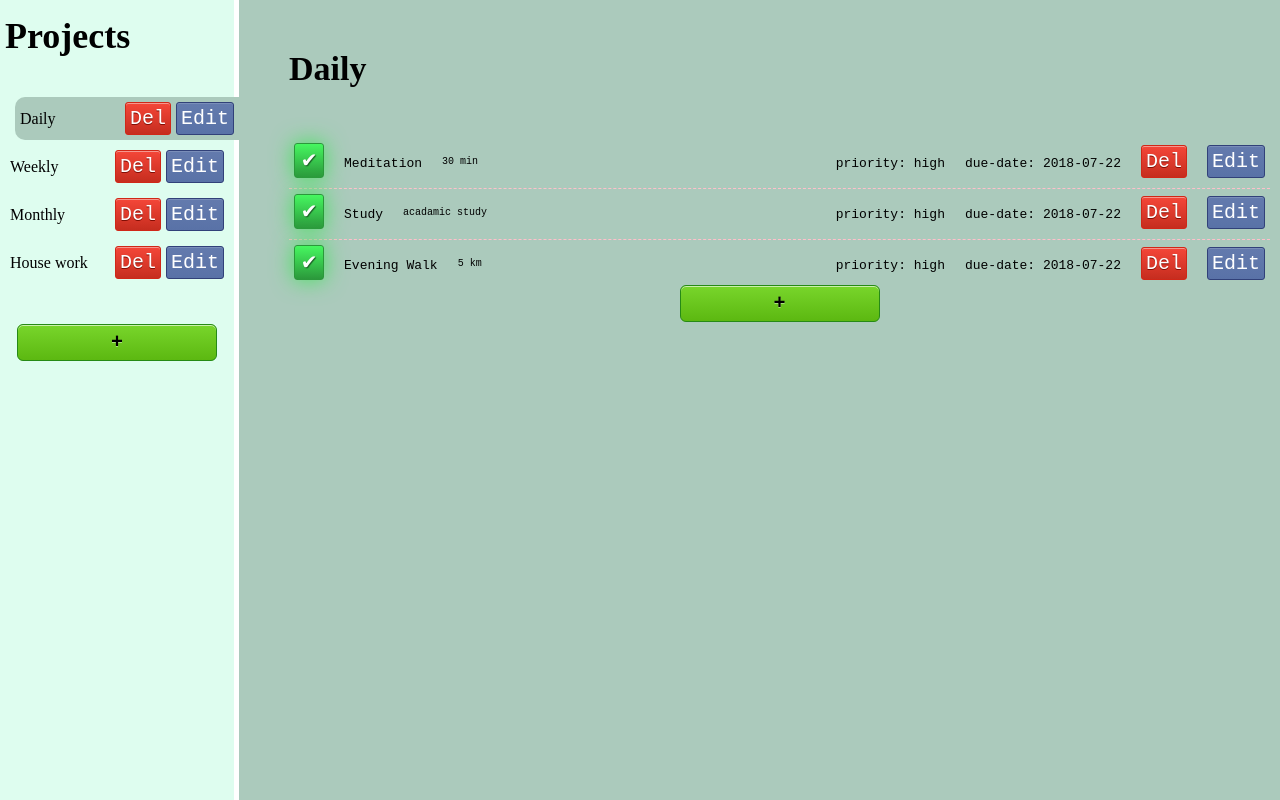
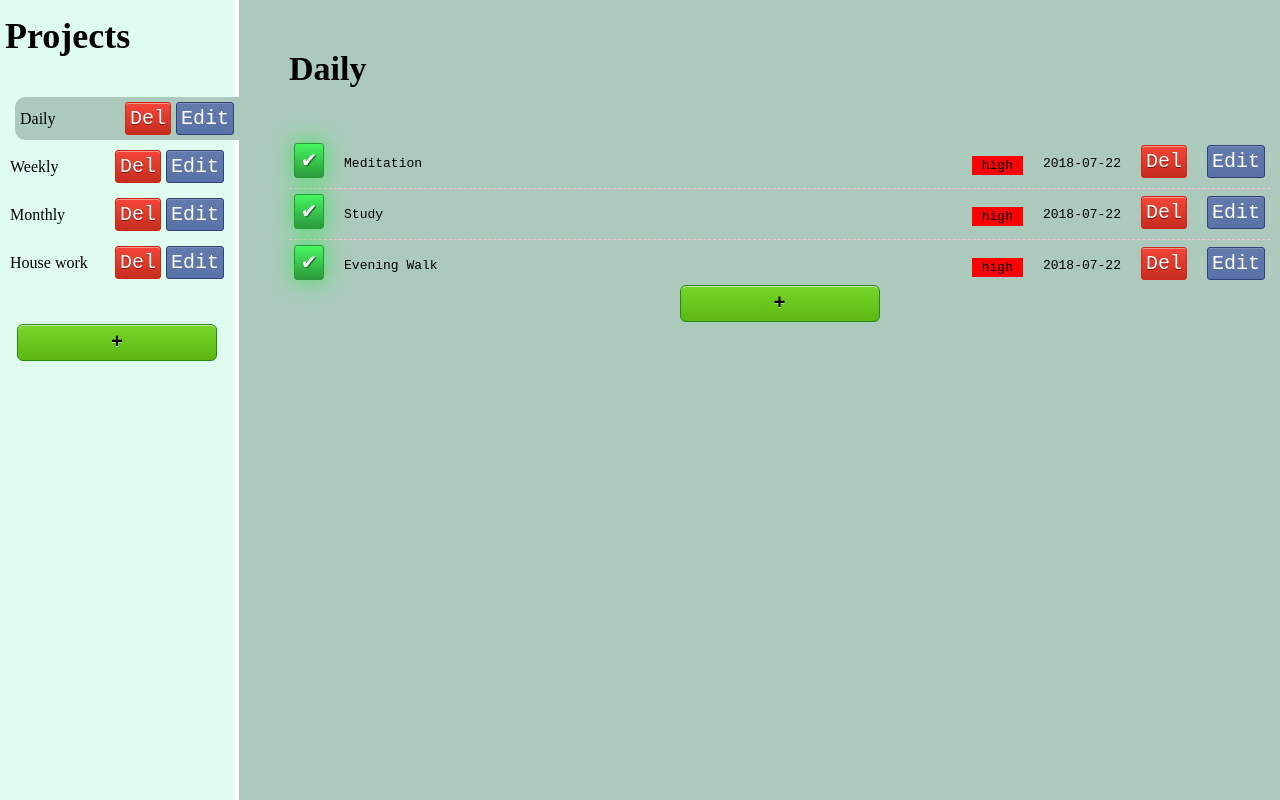
Before and after one commit to NishanBhattarai327/Todos, a website built with webpack: page src/index.html in a window 1280 px wide. Built offline with nearby package versions, Linux system fonts and the light colour scheme.

Commit message:
Edit priority display and style

```diff
--- a/src/modules/ui_todo.js
+++ b/src/modules/ui_todo.js
@@ -77,6 +77,7 @@ const ui = (function() {
 		domTodoContent.setAttribute('id', `id-${todoData.id}`);
 		domTodoContent.classList.add('todo-item-content');
 		domTodoContent.innerHTML = todoHtml(todoData);
+		domTodoContent.addEventListener('click', (e) => handleTodoContentClicked(e.target, todoData));
 
 		domTodoItem.append(domBtnTodoStatus);
 		domTodoItem.append(domTodoContent);
@@ -95,9 +96,9 @@ const ui = (function() {
 		}
 		return `
 			<span class='todo-title status-${status}-text'>${todoData.title}</span>
-			<span class='todo-description status-${status}-text'>${todoData.description}</span>
-			<span class='todo-priority status-${status}-text'>priority: ${todoData.priority}</span>
-			<span class='todo-due-date status-${status}-text'>due-date: ${todoData.dueDate}</span>
+			<span class='todo-priority status-${status}-text priority-${todoData.priority}'>
+			${todoData.priority}</span>
+			<span class='todo-due-date status-${status}-text'>${todoData.dueDate}</span>
 		`;
 	}
 
@@ -128,7 +129,7 @@ const ui = (function() {
 		form.querySelector('#priority').value = data.priority || 'low';
 
 		let popup = popupWindow(parent);
-		popup.querySelector('.pop-up-content').append(form);
+		popup.append(form);
 
 		const btnCancel = document.createElement('button');
 		btnCancel.textContent = 'cancel';
@@ -172,7 +173,7 @@ const ui = (function() {
 		  }
 		});
 
-		return popup;
+		return content;
 	}
 
 	function removePopup(parent=domBody) {
@@ -206,6 +207,12 @@ const ui = (function() {
 
 		PubSub.emit(PubSub.eventCODE.UPDATE_TODO, todoData.id, {completed});
 		render();
+	}
+
+	function handleTodoContentClicked(content, todoData) {
+		let popup = popupWindow(domBody);
+
+
 	}
 
 	function handleEditClicked(btn, todoData) {
--- a/src/style/todo.css
+++ b/src/style/todo.css
@@ -34,7 +34,7 @@
   flex-shrink: 0;
 }
 .todo-priority {
-  margin-left: auto;
+  margin-left: auto; /*pushes priority and date to left*/
 }
 
 .status-finished {
@@ -48,6 +48,20 @@
   font-size: 10px;
 }
 
+/*************** Priority ************************/
+.todo-priority {
+  padding: 2px 10px;
+}
+.priority-high {
+  background: red;
+}
+.priority-medium {
+  background: yellow;
+}
+.priority-low {
+  background: blue;
+}
+/**************** End of Priority ****************/
 
 /***********************todo btn style start*****************************/
 .btn, .todo-btn {
```
